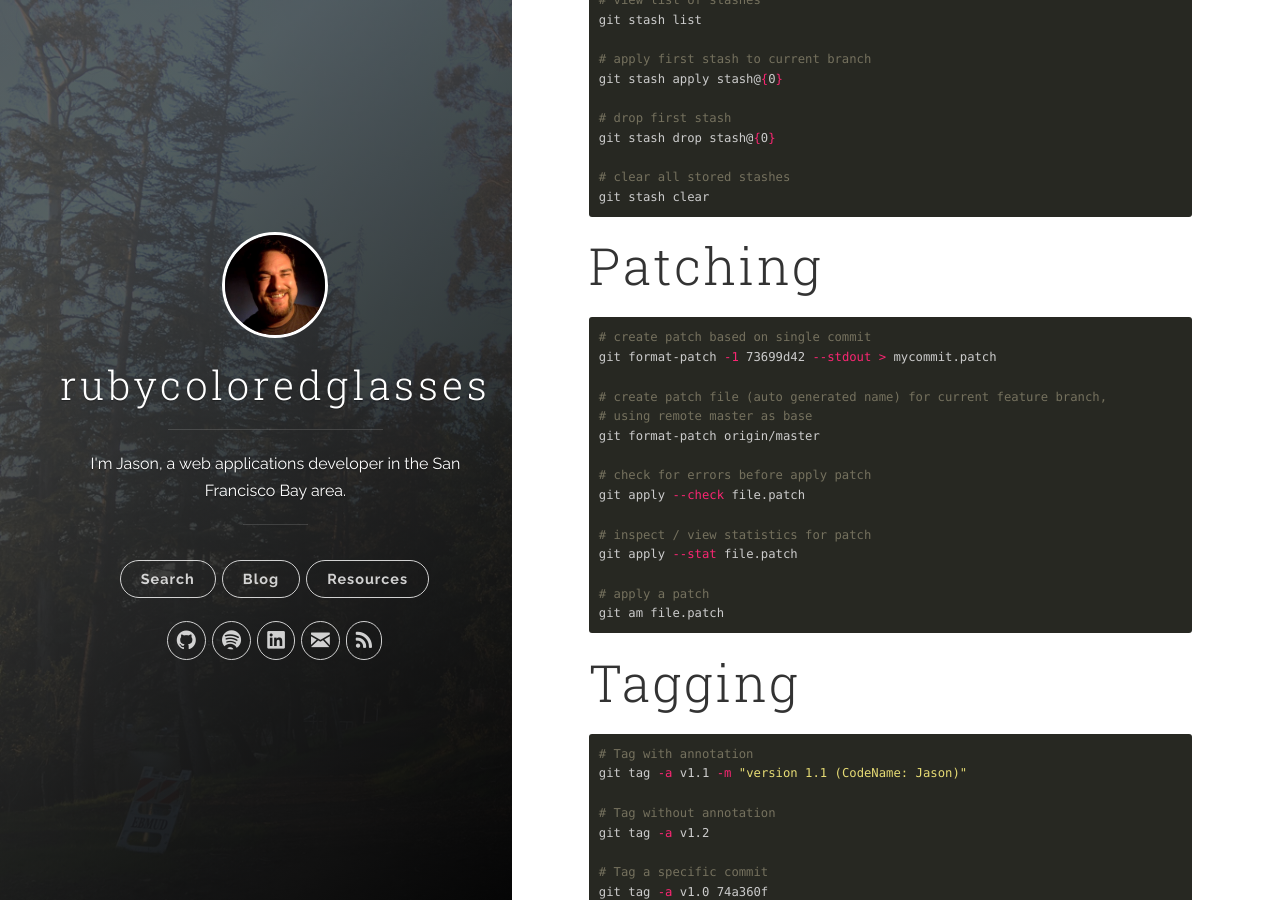
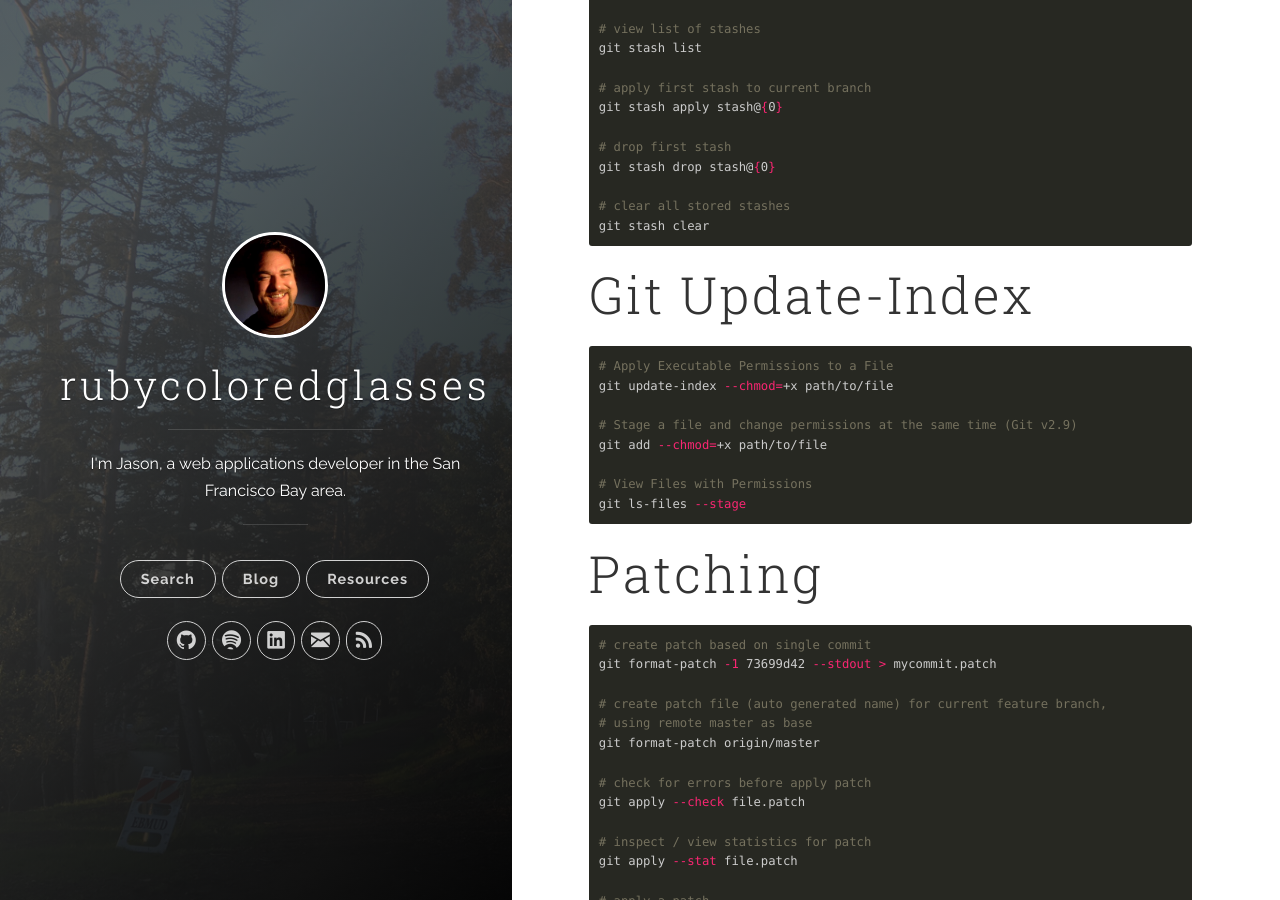
Before and after one commit to redconfetti/redconfetti.github.io, a Jekyll site: the page built from resources/cheat-sheets/git.md, in a window 1280 px wide and 900 px high, scrolled down 6026 px. Built offline with Jekyll 4.4.1, drawn with Linux system fonts in a browser that asks for light colours; nearby versions of some CDN libraries.

Commit message:
Updates Ruby version. Adds commands for changing file permissions in Git

````diff
--- a/resources/cheat-sheets/git.md
+++ b/resources/cheat-sheets/git.md
@@ -20,6 +20,7 @@ title: Git
 * [Git Remove](#git-remove)
 * [Git Reset](#git-reset)
 * [Git Stash](#git-stash)
+* [Git Update-Index](#git-update-index)
 * [Tagging](#tagging)
 * [Patching](#patching)
 * [Misc](#misc)
@@ -273,6 +274,18 @@ git stash drop stash@{0}
 git stash clear
 ```
 
+# Git Update-Index
+```shell
+# Apply Executable Permissions to a File
+git update-index --chmod=+x path/to/file
+
+# Stage a file and change permissions at the same time (Git v2.9)
+git add --chmod=+x path/to/file
+
+# View Files with Permissions
+git ls-files --stage
+```
+
 # Patching
 ``` shell
 # create patch based on single commit
````
Also changed, not shown: 1 other file.
